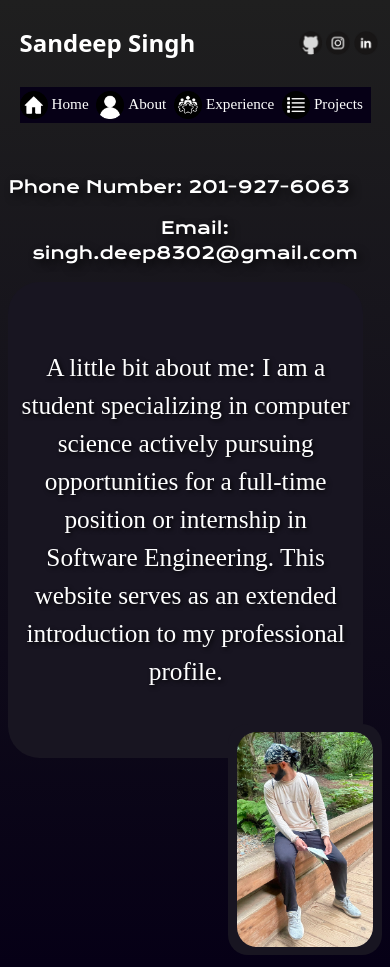
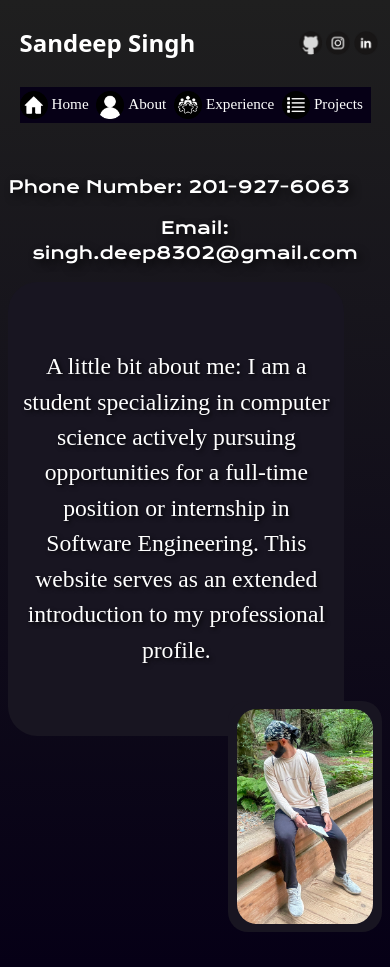
Before and after one commit to SandeepS3/personal-website, a React (Create React App) app: page /about in a window 390 px wide. Built offline with nearby package versions, Linux system fonts and the light colour scheme; a web font is replaced by a local one.

Commit message:
fix about  mobile

```diff
--- a/src/pages/AboutStyles.js
+++ b/src/pages/AboutStyles.js
@@ -76,7 +76,7 @@ const mediaStyles = {
   aboutText: {
     color: "white",
     fontFamily: "Regular",
-    fontSize: "3vh",
+    fontSize: "2.8vh",
     paddingTop: "8vh",
     paddingBottom: "8vh",
     paddingLeft: "3vw",
@@ -97,7 +97,7 @@ const mediaStyles = {
   leftHalf: {
     flex: 1,
     display: "flex",
-    width: "95%",
+    width: "90%",
     alignItems: "flex-start",
   },
   image: {
```
